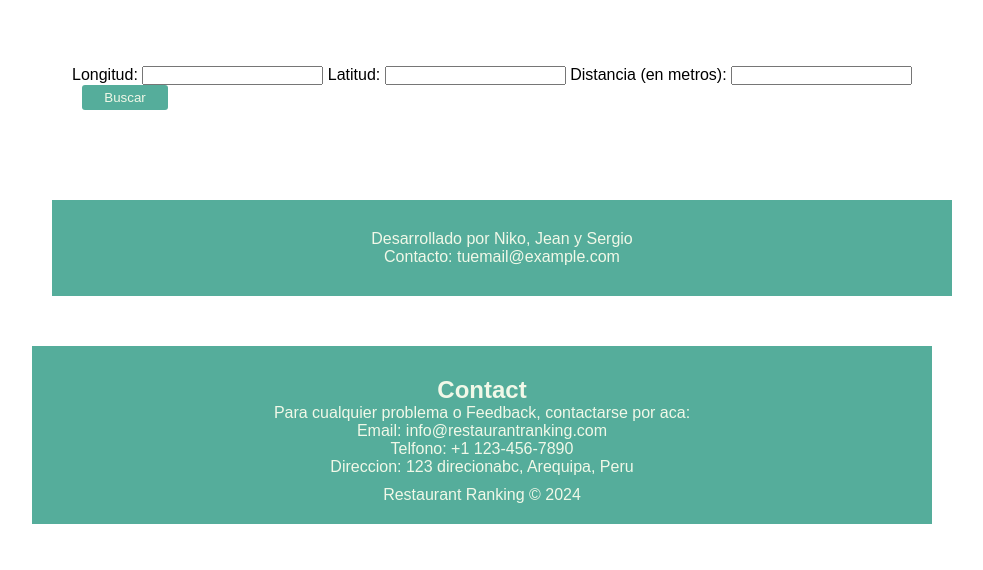
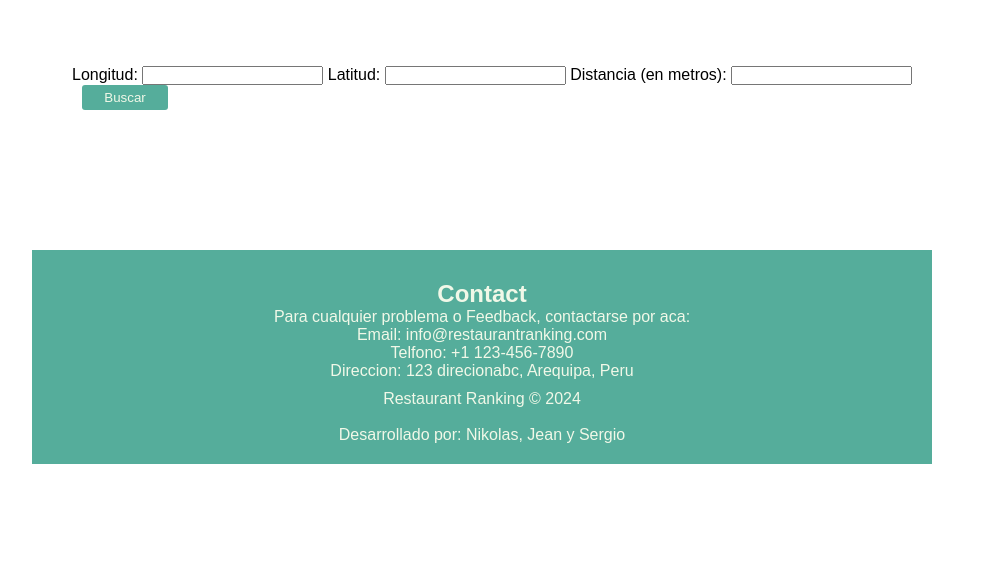
Before and after one commit to Nikolas-Zuniga/BaseDatosRestaurants, a Flask app: page /coordinates in a window 1280 px wide. Shown: the part 230-800 px from the top of the page, without its empty margins (158-1141 px from the left). Run offline with Flask 3, Linux system fonts and the light colour scheme.

Commit message:
Add files via upload

```diff
--- a/templates/coordinates.html
+++ b/templates/coordinates.html
@@ -14,12 +14,6 @@
         </section>
         <section id="restaurants-list" class="column"></section>
     </main>
-    <footer>
-        <div class="contact">
-            <p>Desarrollado por Niko, Jean y Sergio</p>
-            <p>Contacto: tuemail@example.com</p>
-        </div>
-    </footer>
     <script>
         document.getElementById('coordinates-form').addEventListener('submit', function(event) {
             event.preventDefault();
--- a/templates/template.html
+++ b/templates/template.html
@@ -38,4 +38,6 @@
             </ul>
         </div>
         <p>Restaurant Ranking &copy; 2024</p>
+        <br>
+        <p>Desarrollado por: Nikolas, Jean y Sergio</p>
     </footer>
```
